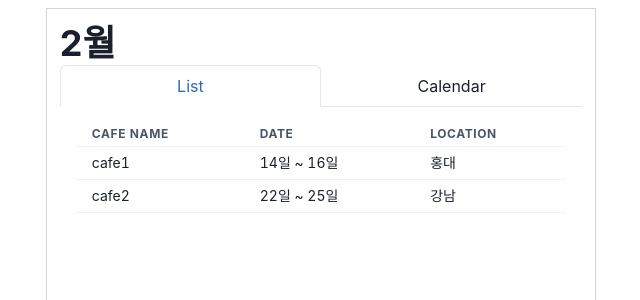
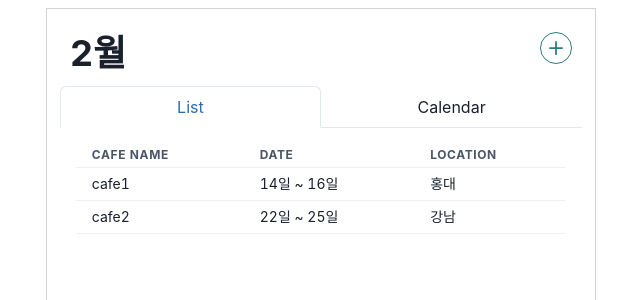
Before and after one commit to YeSeul-0w0/imh-fe, a React (Create React App) app: page /imh-fe/ in a window 1280 px wide. Shown: the top 300 px of the page, without its empty margins (319-959 px from the left). Built offline with nearby package versions, Linux system fonts and the light colour scheme.

Commit message:
docs: make header

```diff
--- a/package.json
+++ b/package.json
@@ -3,6 +3,7 @@
   "version": "0.1.0",
   "private": true,
   "dependencies": {
+    "@chakra-ui/icons": "^2.1.1",
     "@chakra-ui/react": "^2.8.2",
     "@emotion/react": "^11.11.3",
     "@emotion/styled": "^11.11.0",
--- a/src/component/main/MainScreen.js
+++ b/src/component/main/MainScreen.js
@@ -1,26 +1,38 @@
-import { useNavigate } from "react-router-dom";
-import { Heading } from "@chakra-ui/react";
+import { Box, Flex, Heading, IconButton } from "@chakra-ui/react";
 import React from "react";
 import dummy from "../../static/cafe_list.json"; // 더미 데이터
 import { Tabs, TabList, TabPanels, Tab, TabPanel } from "@chakra-ui/react";
 import Calendar from "./Calendar";
 import List from "./List";
+import { AddIcon } from "@chakra-ui/icons";
 function MainScreen() {
   const today = new Date();
 
   return (
     <div>
-      <Heading as="h2" size="xl">
-        {today.getMonth() + 1}월
-      </Heading>
+      <Box display="grid" gridGap={2} gridAutoFlow="column" margin="2%">
+        <Heading as="h2" size="xl">
+          {today.getMonth() + 1}월
+        </Heading>
+        <Flex justifyContent="flex-end">
+          <IconButton
+            isRound={true}
+            size="sm"
+            variant="outline"
+            colorScheme="teal"
+            icon={<AddIcon />}
+          />
+        </Flex>
+      </Box>
       <Tabs isFitted variant="enclosed">
         <TabList>
           <Tab>List</Tab>
+
           <Tab>Calendar</Tab>
         </TabList>
 
         <TabPanels>
-          <TabPanel>
+          <TabPanel style={{ height: "100vh" }}>
             <List cafes={dummy} />
           </TabPanel>
           <TabPanel>
```
Also changed, not shown: 1 other file (tests, documents, lock files or other folders).
